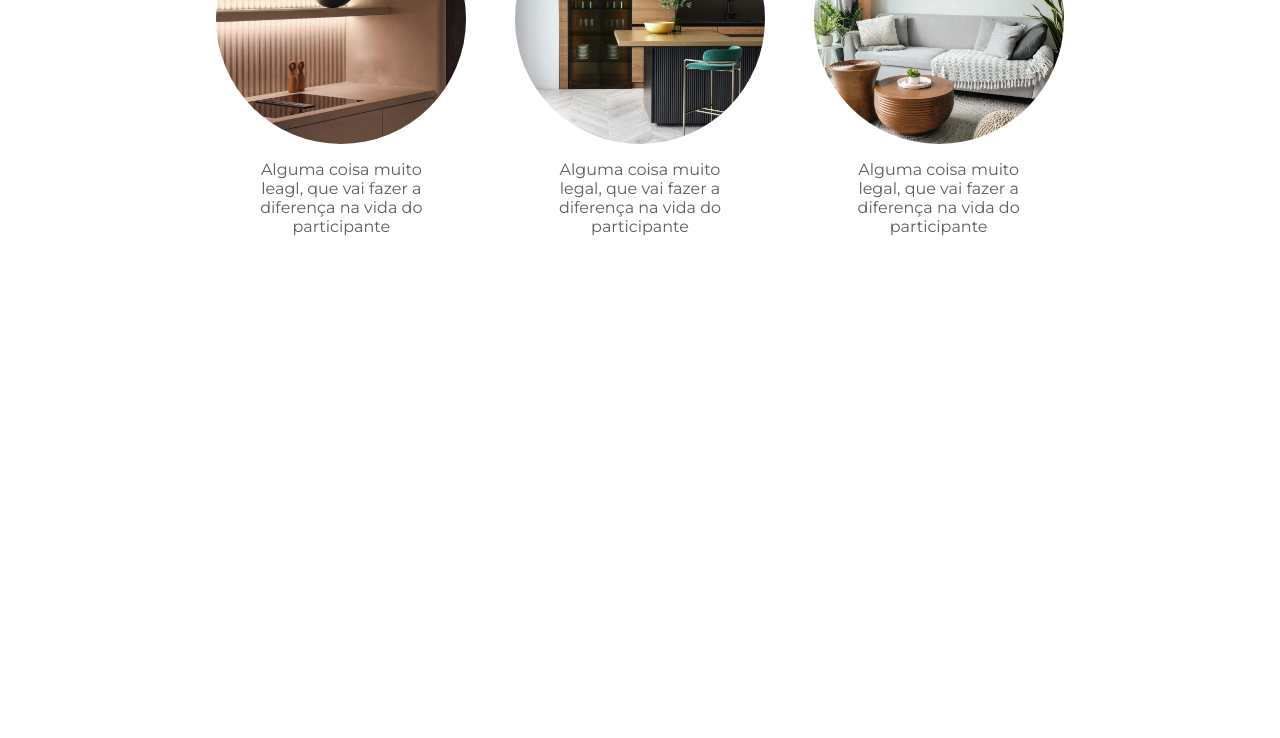
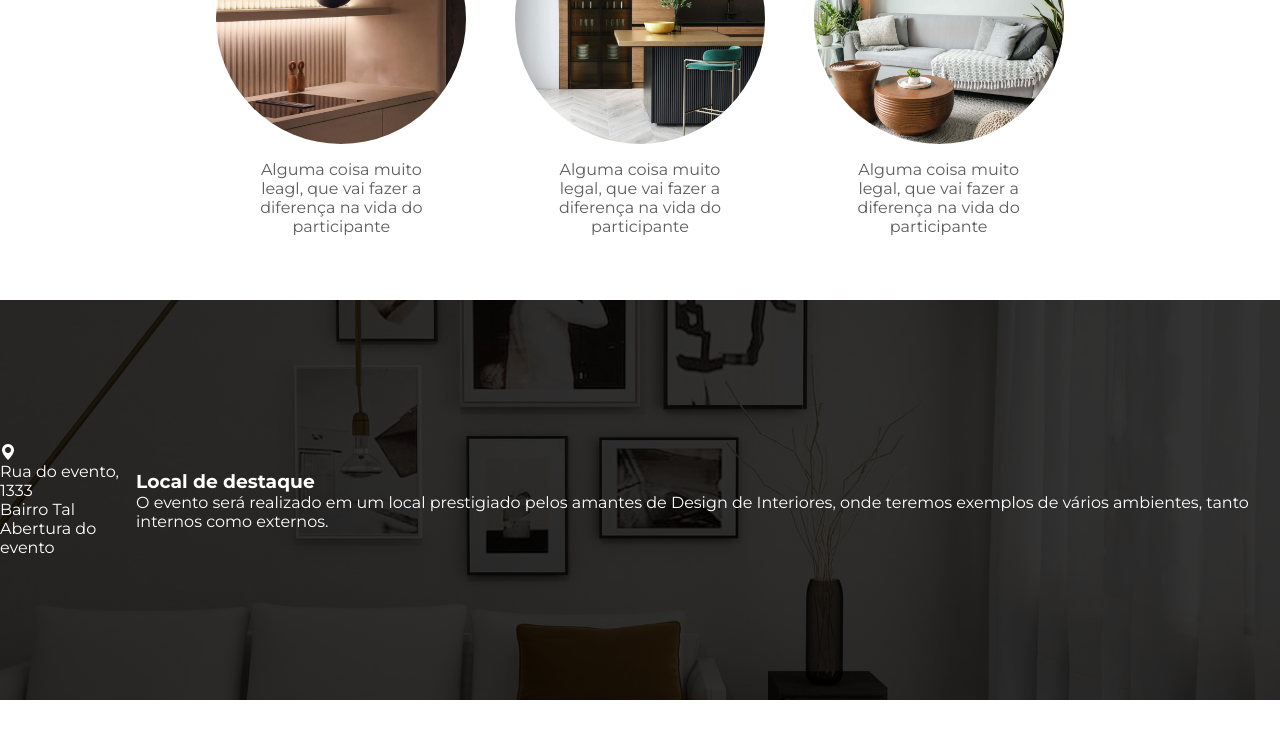
Before and after one commit to GuiXvier/LandingPage-Indecor, a plain HTML site: page index.html in a window 1280 px wide. Shown: the part 975-1713 px from the top of the page. Drawn offline with nearby package versions, Linux system fonts and the light colour scheme.

Commit message:
secção de localidade começada

```diff
--- a/css/style.css
+++ b/css/style.css
@@ -153,3 +153,17 @@ body{
 #benefit-3 {
     background-image: url(../img/sqr-3.jpg);
 }
+
+/*Event location*/
+
+#location {
+    height: 400px;
+    background: linear-gradient(rgba(0,0,0,.8), rgba(0,0,0,.8)), url(../img/hrz-1.jpg);
+    background-position: center;
+    background-size: cover;
+    display: flex;
+    align-items: center;
+    justify-content: space-around;
+    color: var(--text-color);
+    margin-bottom: 3em;
+}
--- a/index.html
+++ b/index.html
@@ -85,5 +85,22 @@
             </div>
         </div>
     </section>
+
+    <section id="location">
+        <div class="address">
+            <i class="bi bi-geo-alt-fill"></i>
+            <div id="address-details">
+                <p>Rua do evento, 1333</p>
+                <p>Bairro Tal</p>
+                <p>Abertura do evento</p>
+            </div>
+        </div>
+        <div id="about-location">
+            <h3>Local de destaque</h3>
+            <p>
+                O evento será realizado em um local prestigiado pelos amantes de Design de Interiores, onde teremos exemplos de vários ambientes, tanto internos como externos.
+            </p>
+        </div>
+    </section>
 </body>
 </html>
```
